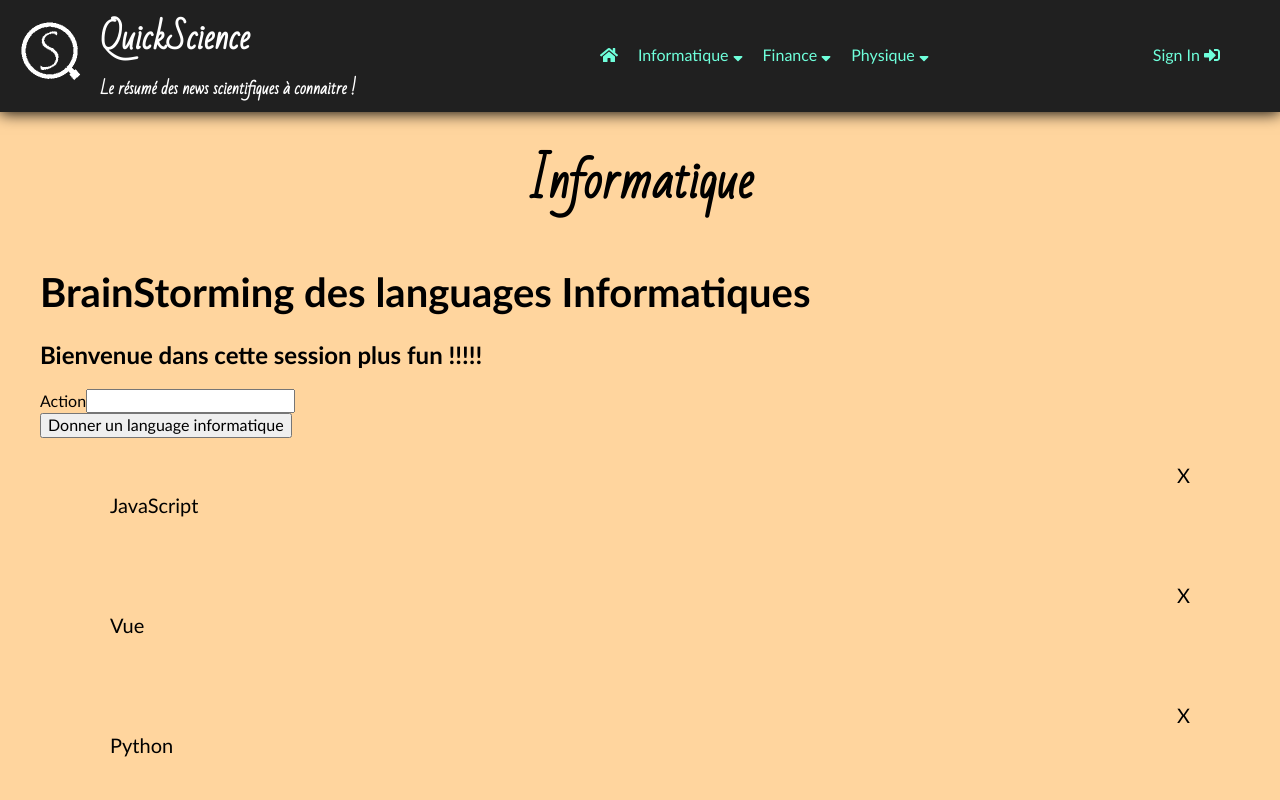
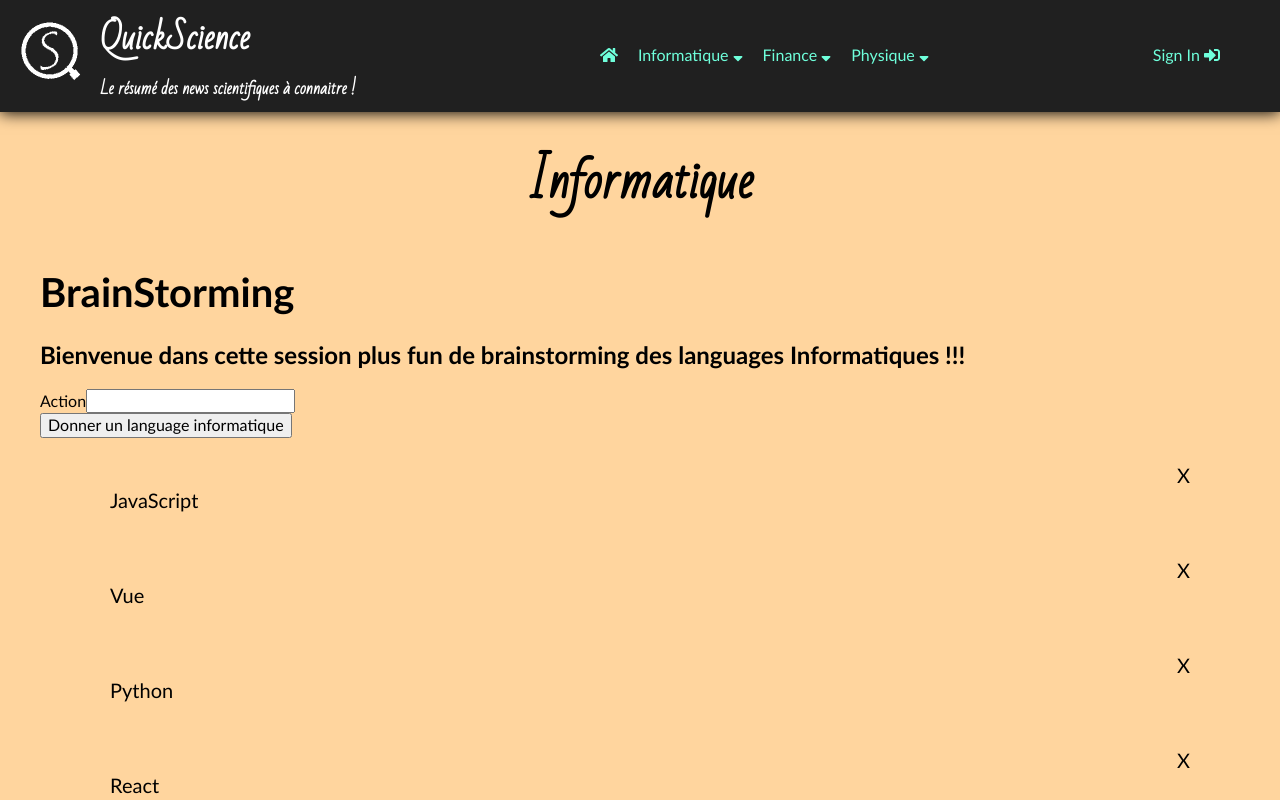
Before and after one commit to lth-elm/dev-web-first-project, a Vue app in the folder client/: page /brainstorm in a window 1280 px wide. Shown: the top 800 px of the page. Built offline with nearby package versions, Linux system fonts and the light colour scheme; a web font is replaced by a local one.

Commit message:
update text and css brainstorming

```diff
--- a/client/src/components/Item.vue
+++ b/client/src/components/Item.vue
@@ -15,7 +15,8 @@ export default {
 <style scoped>
 .item-todo {
     position: relative;
-    padding: 20px 60px 20px 30px;
+    padding-top: 15px;
+    padding-left: 30px;
     font-size: 20px;
     height: 80px;
 }
--- a/client/src/views/BrainstormInfo.vue
+++ b/client/src/views/BrainstormInfo.vue
@@ -4,8 +4,8 @@
       <h1 id="theme">Informatique</h1>
       <div class="main">
         <article>
-          <h1>BrainStorming des languages Informatiques</h1>
-          <h2>Bienvenue dans cette session plus fun !!!!!</h2>
+          <h1>BrainStorming</h1>
+          <h2>Bienvenue dans cette session plus fun de brainstorming des languages Informatiques !!!</h2>
           <form>
               <div class="form-group">
                   <label for="action">Action</label>
```
